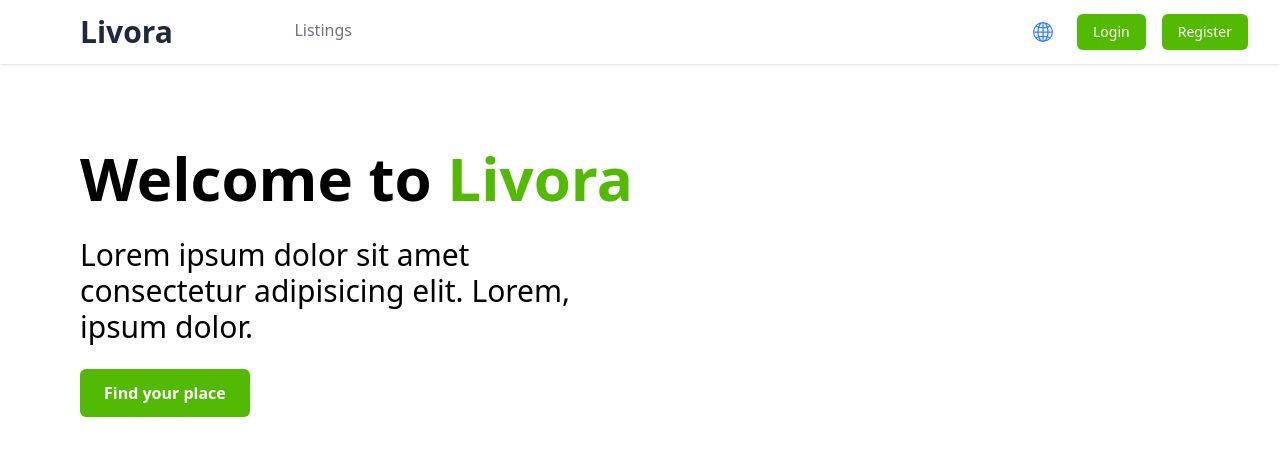
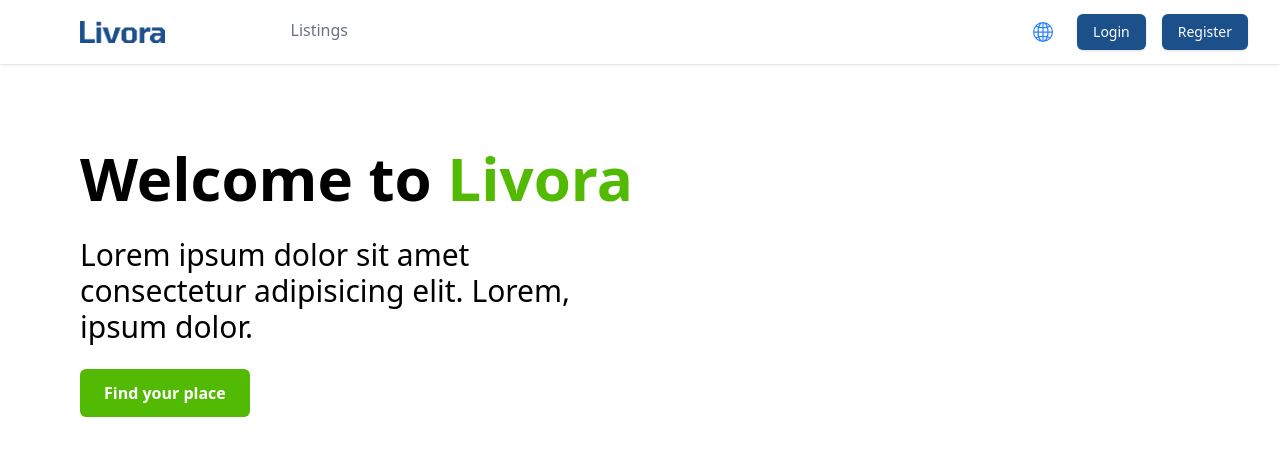
Before and after one commit to RyoDagg/livora, a Next.js app in the folder web/: page / in a window 1280 px wide. Shown: the top 456 px of the page. Built offline with nearby package versions, Linux system fonts and the light colour scheme; no server answers.

Commit message:
add logo and apply custom colors

```diff
--- a/web/src/components/Navbar.tsx
+++ b/web/src/components/Navbar.tsx
@@ -19,7 +19,7 @@ function NavLink({ href, children }: { href: string; children: React.ReactNode }
       aria-current={isActive ? 'page' : undefined}
       className={`inline-flex items-center px-4 py-1 border-b-4 font-medium transition ${
         isActive
-          ? 'border-[#53ba04] text-gray-900'
+          ? 'border-primary-500 text-gray-900'
           : 'border-transparent text-gray-500 hover:border-gray-300 hover:text-gray-700'
       }`}
     >
@@ -66,7 +66,7 @@ export default function Navbar() {
         <div className="flex h-16 items-center">
           {/* Logo */}
           <Link href="/" className="text-3xl font-bold text-gray-800 ml-12">
-            Livora
+            <Image width={85} height={85} src={'/logo.png'} alt="Profile" className="" />
           </Link>
 
           {/* Desktop nav */}
@@ -87,14 +87,14 @@ export default function Navbar() {
                     onClick={() => setDropdownOpen(!dropdownOpen)}
                     aria-haspopup="menu"
                     aria-expanded={dropdownOpen}
-                    className="flex items-center focus:outline-none focus:ring-2 focus:ring-[#53ba04] rounded-full"
+                    className="flex items-center focus:outline-none focus:ring-2 focus:ring-primary-500 rounded-full"
                   >
                     <Image
                       width={40}
                       height={40}
                       src={'/default-avatar.png'}
                       alt="Profile"
-                      className="h-10 w-10 rounded-full border border-gray-300 object-cover cursor-pointer hover:ring-2 hover:ring-[#53ba04] transition"
+                      className="h-10 w-10 rounded-full border border-gray-300 object-cover cursor-pointer hover:ring-2 hover:ring-primary-500 transition"
                     />
                   </button>
 
@@ -139,13 +139,13 @@ export default function Navbar() {
                 <div className="flex items-center gap-4">
                   <Link
                     href="/auth/login"
-                    className="inline-flex items-center px-4 py-2 text-sm font-medium rounded-md shadow-sm text-white bg-[#53ba04] hover:bg-[#53ba04]/70"
+                    className="inline-flex items-center px-4 py-2 text-sm font-medium rounded-md shadow-sm text-white bg-primary-500 hover:bg-primary-500/70"
                   >
                     {t('user.login')}
                   </Link>
                   <Link
                     href="/auth/register"
-                    className="inline-flex items-center px-4 py-2 text-sm font-medium rounded-md shadow-sm text-white bg-[#53ba04] hover:bg-[#53ba04]/70"
+                    className="inline-flex items-center px-4 py-2 text-sm font-medium rounded-md shadow-sm text-white bg-primary-500 hover:bg-primary-500/70"
                   >
                     {t('user.register')}
                   </Link>
@@ -155,7 +155,7 @@ export default function Navbar() {
 
           {/* Mobile toggle */}
           <button
-            className="sm:hidden p-2 ml-auto rounded-md text-gray-700 hover:bg-gray-100 focus:outline-none focus:ring-2 focus:ring-[#53ba04]"
+            className="sm:hidden p-2 ml-auto rounded-md text-gray-700 hover:bg-gray-100 focus:outline-none focus:ring-2 focus:ring-primary-500"
             onClick={() => setMobileOpen(!mobileOpen)}
             aria-expanded={mobileOpen}
             aria-controls="mobile-menu"
@@ -210,13 +210,13 @@ export default function Navbar() {
                 <>
                   <Link
                     href="/auth/login"
-                    className="block w-full text-center px-4 py-2 rounded-md shadow-sm text-white bg-[#53ba04] hover:bg-[#53ba04]/70"
+                    className="block w-full text-center px-4 py-2 rounded-md shadow-sm text-white bg-primary-500 hover:bg-primary-500/70"
                   >
                     {t('user.login')}
                   </Link>
                   <Link
                     href="/auth/register"
-                    className="block w-full text-center px-4 py-2 rounded-md shadow-sm text-white bg-[#53ba04] hover:bg-[#53ba04]/70"
+                    className="block w-full text-center px-4 py-2 rounded-md shadow-sm text-white bg-primary-500 hover:bg-primary-500/70"
                   >
                     {t('user.register')}
                   </Link>
```
Also changed, not shown: web/public/logo.png (added).
